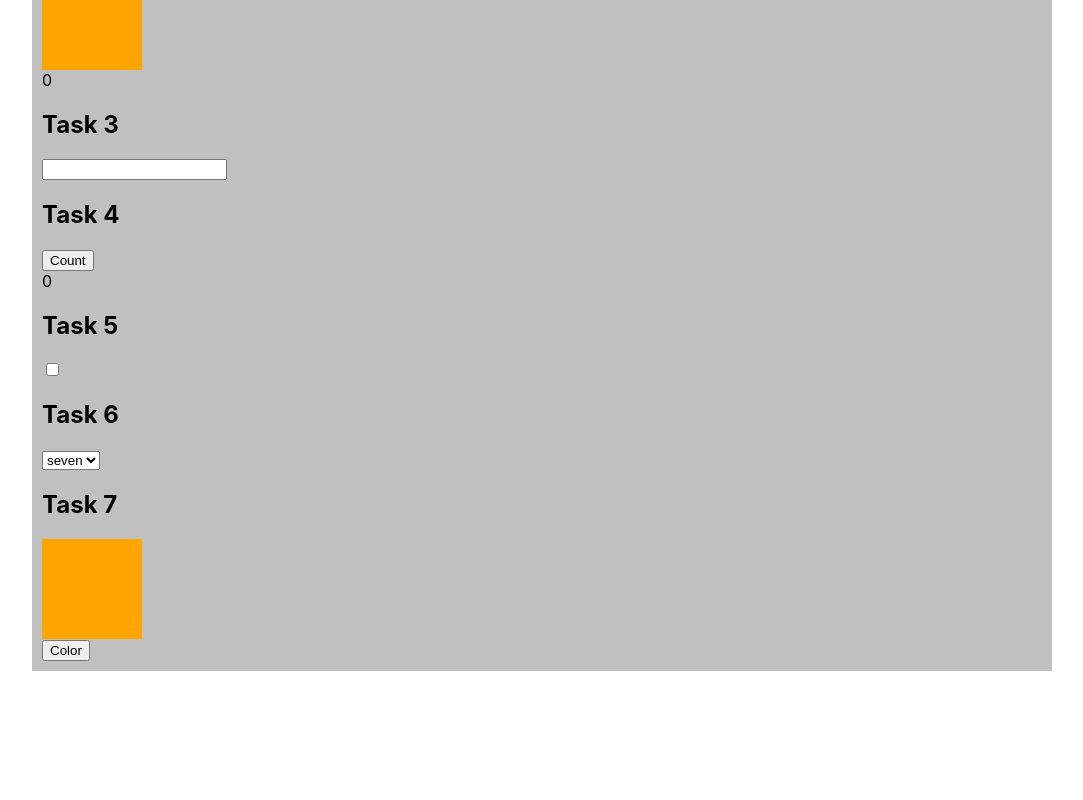
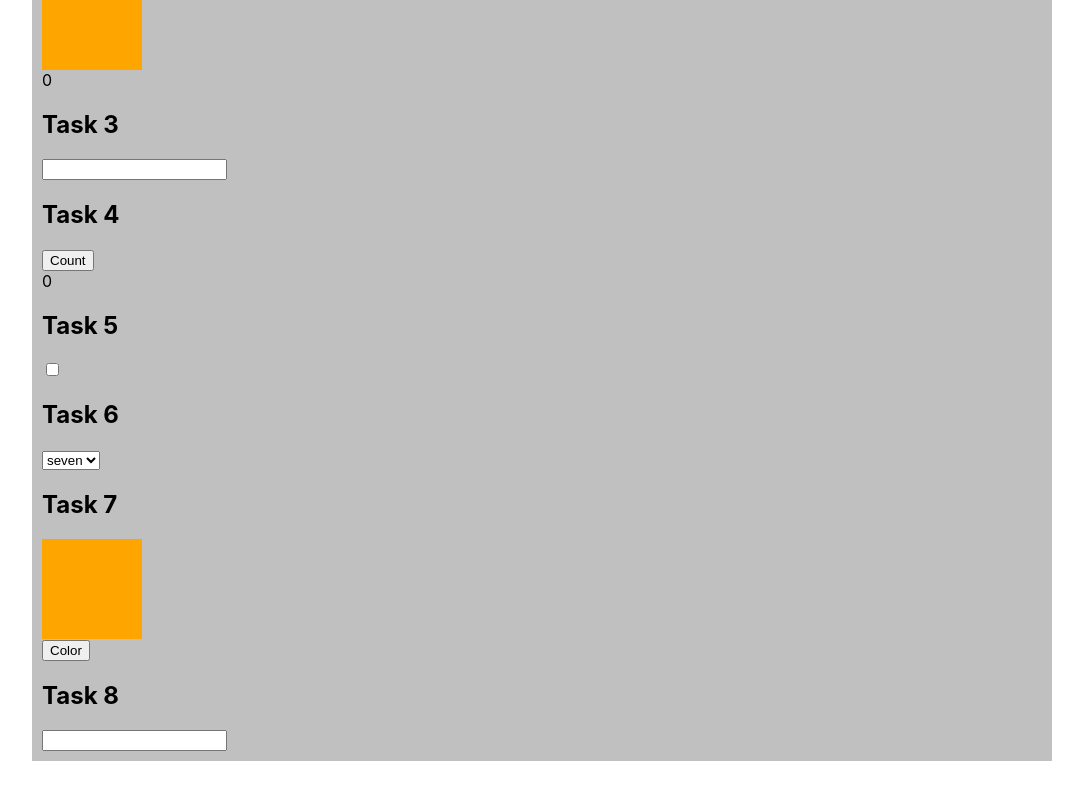
Before and after one commit to GarifullinII/react-app-unit_5, a React (Create React App) app: page / in a window 1280 px wide. Shown: the part 302-1102 px from the top of the page, without its empty margins (98-1181 px from the left). Before the commit the page ends 1013 px from the top, so only its background shows below. Built offline with nearby package versions, Linux system fonts and the light colour scheme.

Commit message:
add task 8 useState

```diff
--- a/src/App.js
+++ b/src/App.js
@@ -22,6 +22,8 @@ function App() {
     let rand = a + Math.random() * (b + 1 - a);
     return Math.round(rand);
 }
+
+  const [st8, setSt8] = React.useState('');
 
 
 
@@ -71,9 +73,14 @@ function App() {
     setSt7(bgColor);
   }
 
-  // function task8() {
-
-  // }
+  function task8(event) {
+    if(!isNaN(+event.key)) {
+      setSt8(1);
+    } else {
+      setSt8(0)
+    }
+    event.target.value = '';
+  }
   // function task9() {
 
   // }
@@ -126,12 +133,12 @@ function App() {
         <button className="task-7" onClick={task7}>Color</button>
         <div>{st7}</div>
       </section>
-      {/* <section>
+      <section>
         <h2>Task 8</h2>
-        <input type="text" className="task-8"></input>
+        <input type="text" className="task-8" onKeyPress={task8}></input>
         <div>{st8}</div>
       </section>
-      <section>
+      {/* <section>
         <h2>Task 9</h2>
         <input type="range" className="task-9"></input>
         <div>{st9}</div>
```
